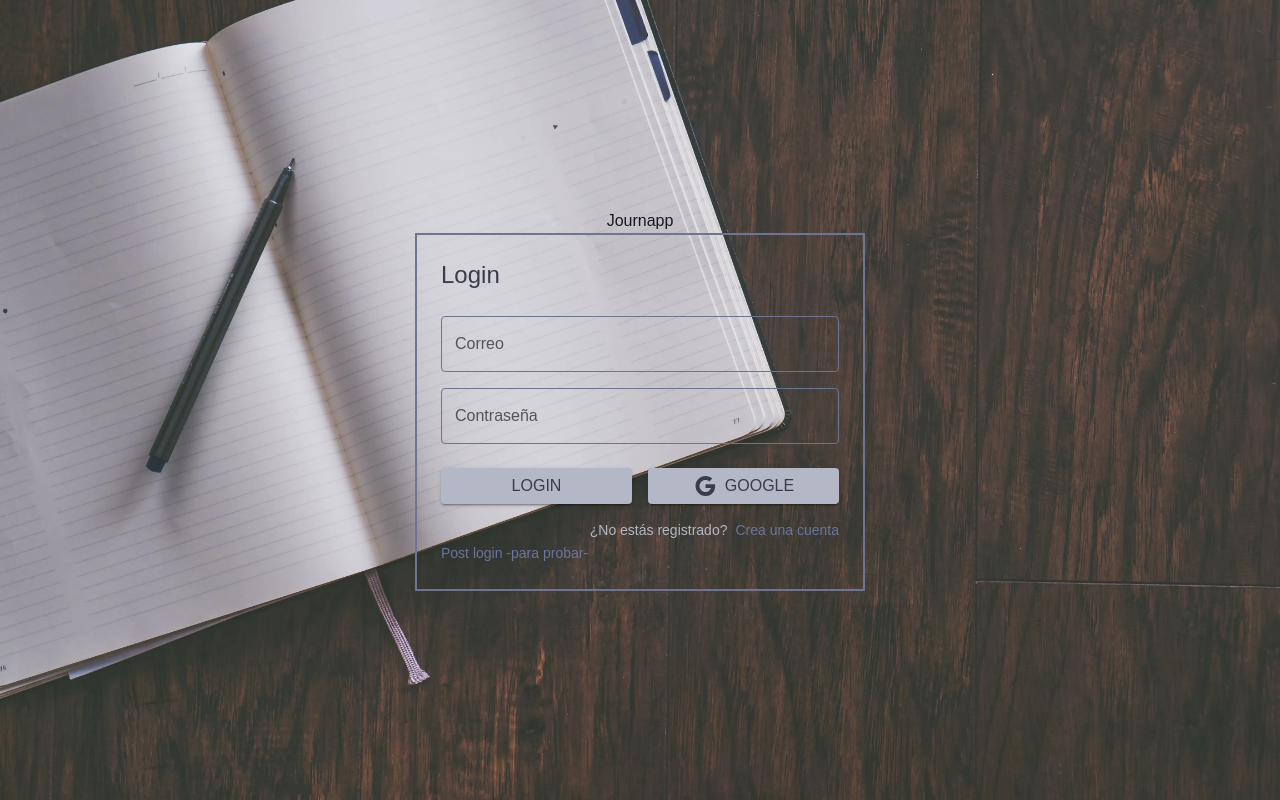
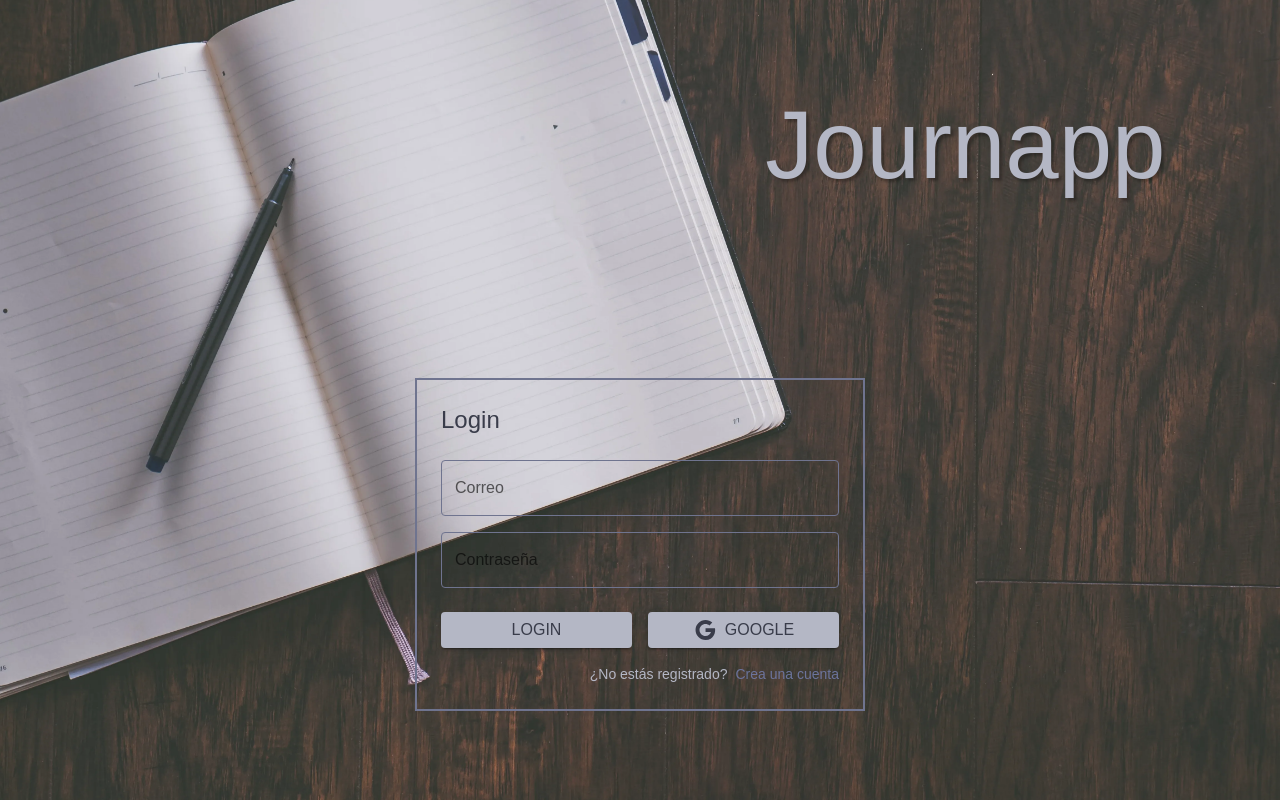
Before and after one commit to NahuySan/diario-react-material, a React (Vite) app: page /auth/login in a window 1280 px wide. Built offline with nearby package versions, Linux system fonts and the light colour scheme; no server answers.

Commit message:
styles modified

```diff
--- a/src/auth/layout/AuthLayout.jsx
+++ b/src/auth/layout/AuthLayout.jsx
@@ -8,7 +8,7 @@ export const AuthLayout = ({children, title = ''}) => {
       spacing={0}
       direction='column'
       alignItems='center'
-      justifyContent='center'
+      justifyContent='space-around'
       sx={{
         minHeight: '100vh',
         backgroundImage: `url(${'../../../img/Journal.webp'})`,
@@ -17,7 +17,24 @@ export const AuthLayout = ({children, title = ''}) => {
         backgroundSize: 'cover',
         backgroundPosition: 'center',
         }}>
-      <Typography>Journapp</Typography>
+
+      <Grid
+        item
+
+      >
+        <Typography
+          variant="h1"
+          sx={{
+            ml: 'calc(100% - 50px)',
+            color: 'color5.main',
+            textShadow: '3px 3px 3px rgba(0, 0, 0, 0.3)'
+          }}
+        >
+        Journapp
+        </Typography>
+      </Grid>
+
+
       <Grid
         item
         className="box-shadow"
--- a/src/auth/pages/LoginPage.jsx
+++ b/src/auth/pages/LoginPage.jsx
@@ -37,11 +37,15 @@ export const LoginPage = () => {
         <form
           onSubmit={ onSubmit }
           className="animate__animated animate__fadeIn"
-
+          sx={{
+            pb:20
+          }}
         >
           <Grid
             container
-            zIndex={1}>
+            zIndex={1}
+
+          >
 
             <Grid item xs={12} sx={{mt:2,}}>
               <TextField
@@ -154,18 +158,6 @@ export const LoginPage = () => {
 
           </Grid>
         </form>
-        <Link
-                sx={{
-                  ":hover": {
-                    color: 'color5.main' }
-                }}
-                component={RouterLink}
-                fontSize='14px'
-                underline='none'
-                color='color4.main'
-                to='/journal'>
-                Post login -para probar-
-              </Link>
 
     </AuthLayout>
   )
```
